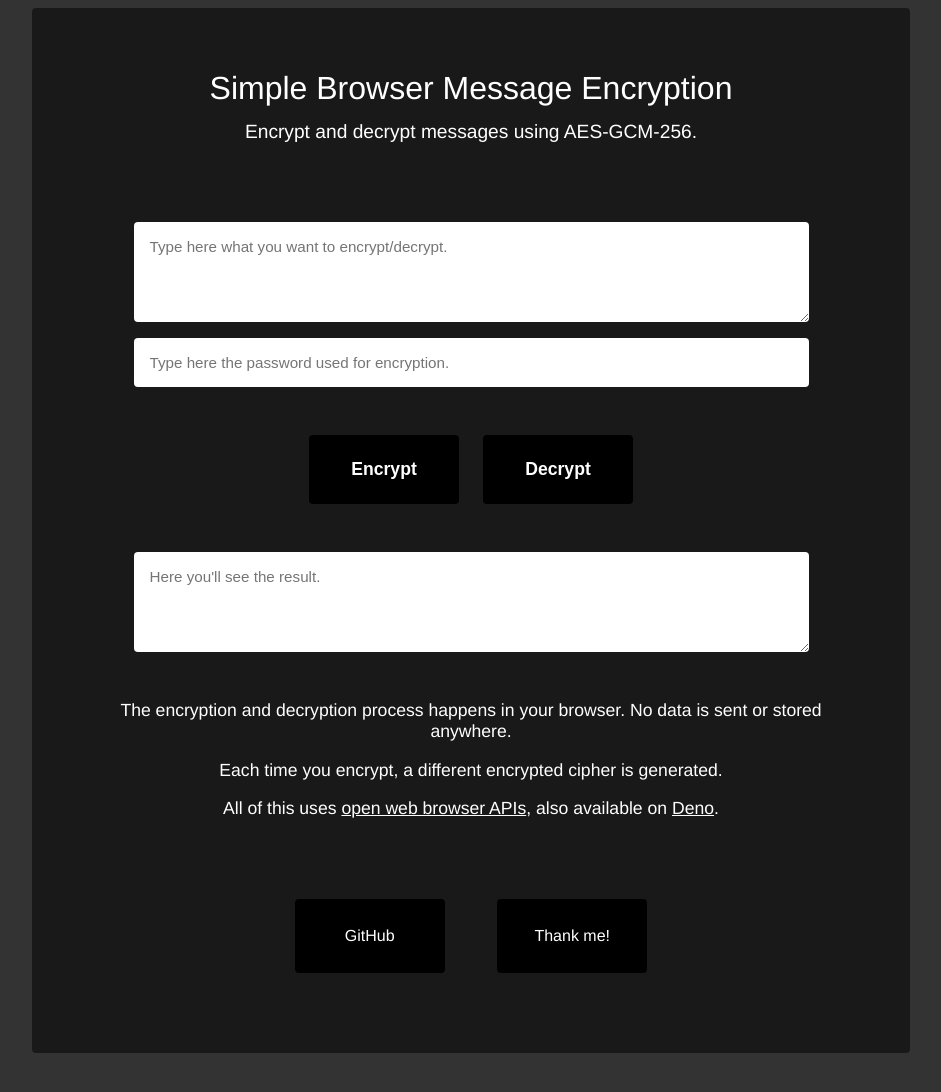
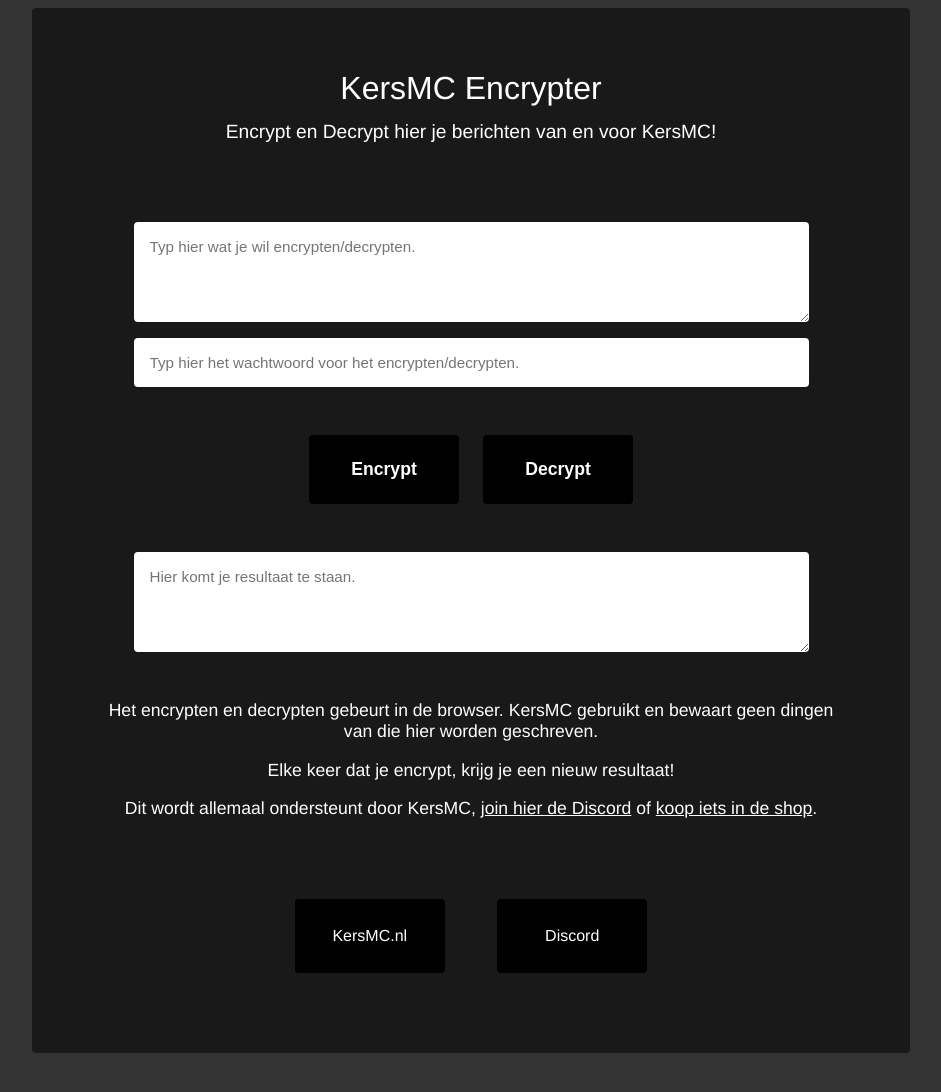
Before and after one commit to PistoleroJack/simple-browser-message-encryption, a plain HTML site: page src/index.html in a window 1280 px wide. Shown: the part 40-1132 px from the top of the page, without its empty margins (169-1110 px from the left). Drawn offline with Linux system fonts and the light colour scheme.

Commit message:
Update index.html

```diff
--- a/src/index.html
+++ b/src/index.html
@@ -3,8 +3,8 @@
   <head>
     <meta charset="utf-8">
     <meta http-equiv="X-UA-Compatible" content="IE=edge,chrome=1">
-    <title>Simple Browser Message Encryption - Encrypt and decrypt messages using AES-GCM-256</title>
-    <meta name="description" content="Simple Browser Message Encryption - Encrypt and decrypt messages using AES-GCM-256">
+    <title>KersMC Encrypter</title>
+    <meta name="description" content="Encrypt en Decrypt hier berichten van en voor KersMC!">
     <meta name="viewport" content="width=device-width, initial-scale=1">
 
     <link rel="shortcut icon" href="favicon.png" type="image/png" sizes="310x310">
@@ -17,13 +17,13 @@
 
     <div class="container">
       <header>
-        <h1>Simple Browser Message Encryption</h1>
-        <h2>Encrypt and decrypt messages using AES-GCM-256.</h2>
+        <h1>KersMC Encrypter</h1>
+        <h2>Encrypt en Decrypt hier je berichten van en voor KersMC!</h2>
       </header>
 
       <section>
-        <textarea id="input" placeholder="Type here what you want to encrypt/decrypt."></textarea>
-        <input type="password" id="password" placeholder="Type here the password used for encryption." />
+        <textarea id="input" placeholder="Typ hier wat je wil encrypten/decrypten."></textarea>
+        <input type="password" id="password" placeholder="Typ hier het wachtwoord voor het encrypten/decrypten." />
       </section>
 
       <section class="actions">
@@ -32,19 +32,19 @@
       </section>
 
       <section>
-        <textarea id="output" placeholder="Here you'll see the result."></textarea>
+        <textarea id="output" placeholder="Hier komt je resultaat te staan."></textarea>
       </section>
 
       <section>
-        <p>The encryption and decryption process happens in your browser. No data is sent or stored anywhere.</p>
-        <p>Each time you encrypt, a different encrypted cipher is generated.</p>
-        <p>All of this uses <a href="https://developer.mozilla.org/en-US/docs/Web/API/SubtleCrypto/encrypt#aes-gcm">open web browser APIs</a>, also available on <a href="https://deno.land">Deno</a>.</p>
+        <p>Het encrypten en decrypten gebeurt in de browser. KersMC gebruikt en bewaart geen dingen van die hier worden geschreven.</p>
+        <p>Elke keer dat je encrypt, krijg je een nieuw resultaat!</p>
+        <p>Dit wordt allemaal ondersteunt door KersMC, <a href="https://discord.gg/kkXTZjDFfj">join hier de Discord</a> of <a href="https://kersmc.tebex.io">koop iets in de shop</a>.</p>
       </section>
 
       <footer>
         <ul>
-          <li><a href="https://github.com/BrunoBernardino/simple-browser-message-encryption">GitHub</a></li>
-          <li><a href="https://gist.github.com/BrunoBernardino/ff5b54c13dd96ac7f9fee6fbfd825b09">Thank me!</a></li>
+          <li><a href="https://kersmc.nl">KersMC.nl</a></li>
+          <li><a href="https://discord.gg/kkXTZjDFfj">Discord</a></li>
         </ul>
       </footer>
     </div>
```
